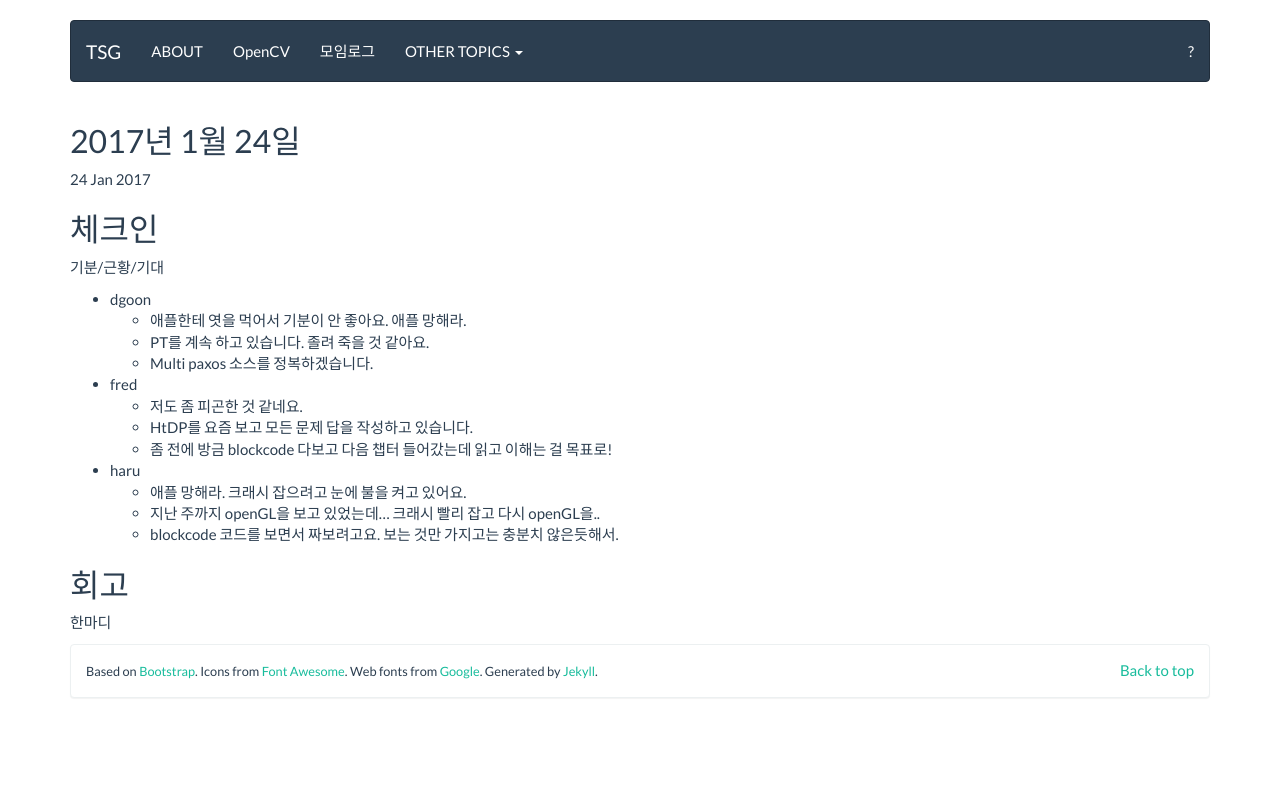
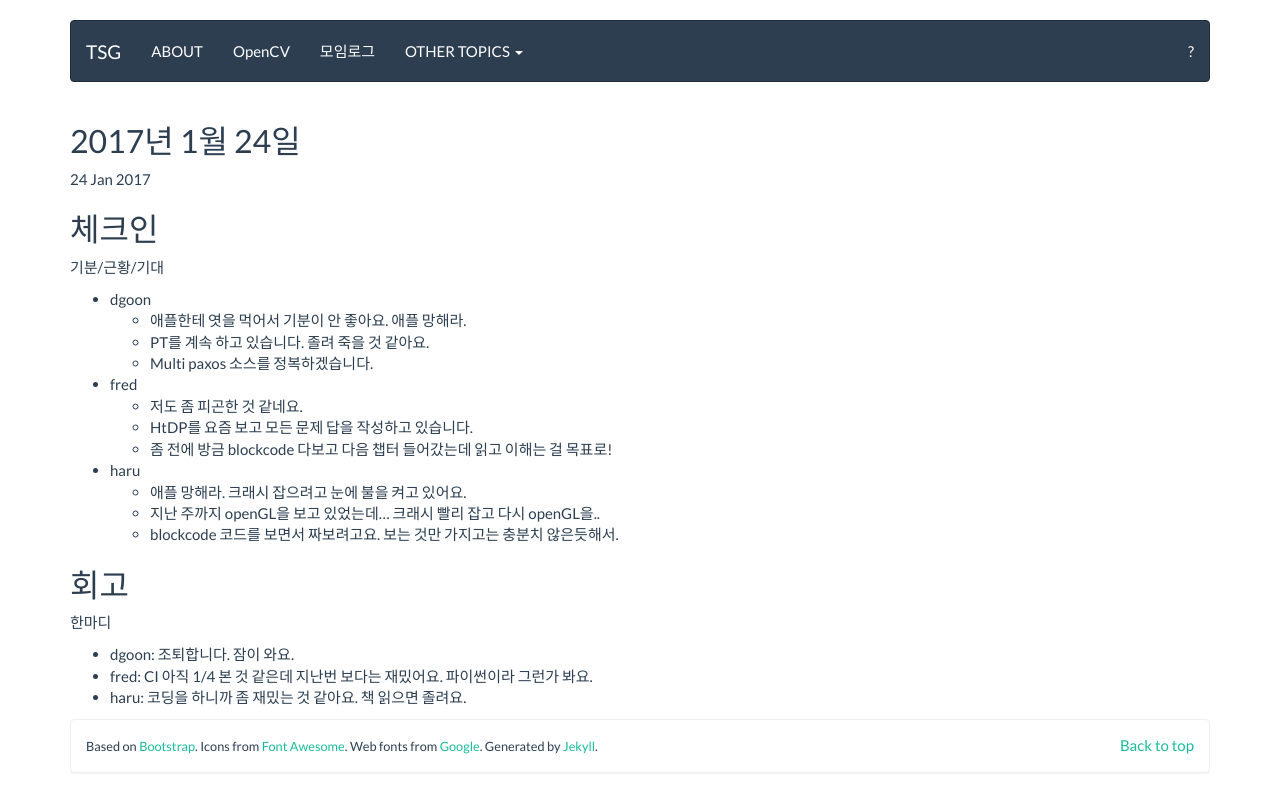
Before and after one commit to tuestudy/tuestudy.github.io, a Jekyll site: the page built from _posts/2017-01-24-meeting.markdown, in a window 1280 px wide. Shown: the top 812 px of the page. Built offline with Jekyll 4.4.1, drawn with Linux system fonts in a browser that asks for light colours.

Commit message:
2017년 1월 24일 회고

```diff
--- a/_posts/2017-01-24-meeting.markdown
+++ b/_posts/2017-01-24-meeting.markdown
@@ -28,3 +28,7 @@
 ## 회고
 
 한마디
+
+* dgoon: 조퇴합니다. 잠이 와요.
+* fred: CI 아직 1/4 본 것 같은데 지난번 보다는 재밌어요. 파이썬이라 그런가 봐요.
+* haru: 코딩을 하니까 좀 재밌는 것 같아요. 책 읽으면 졸려요.
```
